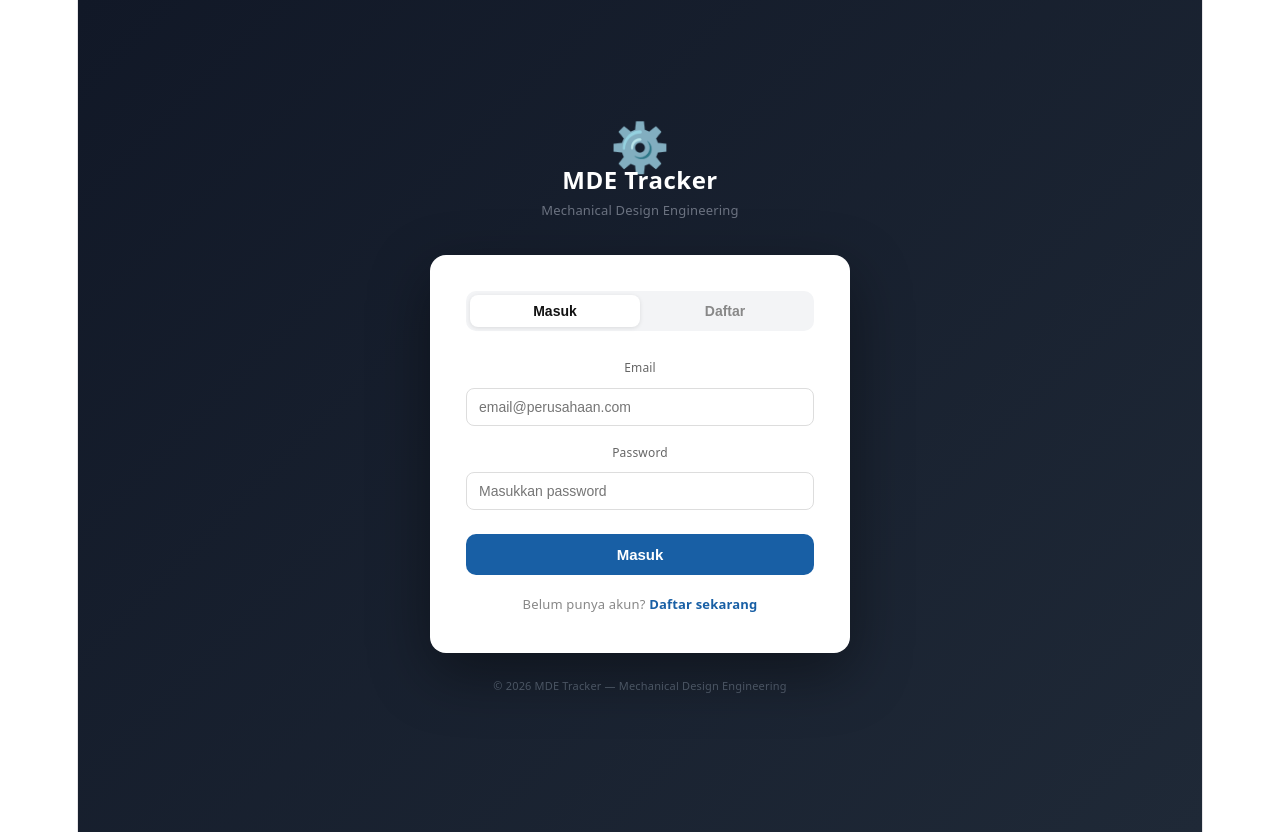
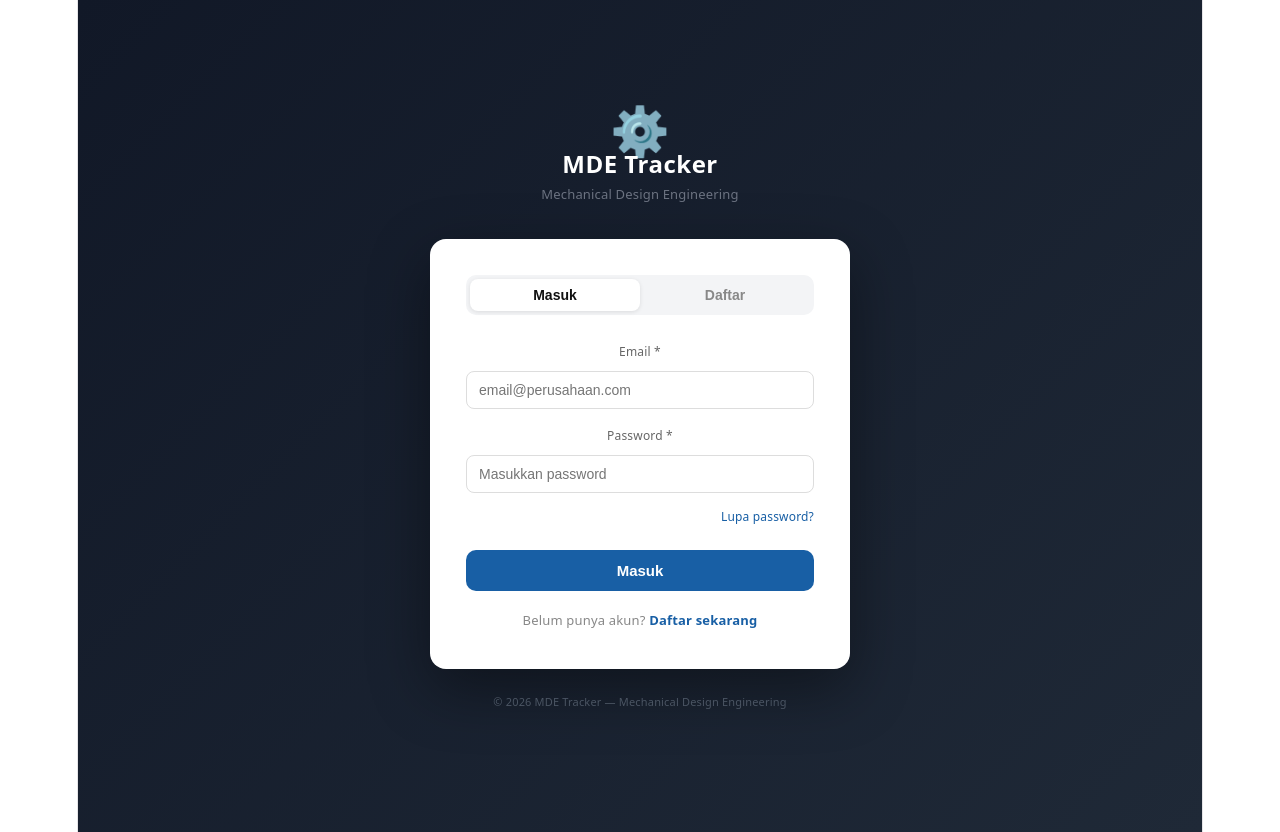
Before and after one commit to sunagata/mde-tracker, a React (Vite) app: page / in a window 1280 px wide. Built offline with nearby package versions, Linux system fonts and the light colour scheme.

Commit message:
Add forgot password feature

```diff
--- a/src/Auth.jsx
+++ b/src/Auth.jsx
@@ -2,7 +2,7 @@ import { useState } from "react";
 import { supabase } from "./supabase";
 
 export default function Auth() {
-  const [mode, setMode] = useState("login"); // login | register
+  const [mode, setMode] = useState("login"); // login | register | forgot
   const [email, setEmail] = useState("");
   const [password, setPassword] = useState("");
   const [name, setName] = useState("");
@@ -10,96 +10,169 @@ export default function Auth() {
   const [error, setError] = useState("");
   const [success, setSuccess] = useState("");
 
+  const reset = () => { setError(""); setSuccess(""); };
+
   const handleLogin = async () => {
     if (!email || !password) { setError("Email dan password wajib diisi"); return; }
-    setLoading(true); setError("");
+    setLoading(true); reset();
     const { error } = await supabase.auth.signInWithPassword({ email, password });
-    if (error) setError("Email atau password salah. Silakan coba lagi.");
+    if (error) {
+      if (error.message.includes("Invalid login")) setError("Email atau password salah. Coba lagi atau klik Lupa Password.");
+      else if (error.message.includes("Email not confirmed")) setError("Email belum diverifikasi. Cek inbox email Anda.");
+      else setError("Gagal login: " + error.message);
+    }
     setLoading(false);
   };
 
   const handleRegister = async () => {
     if (!email || !password || !name) { setError("Semua field wajib diisi"); return; }
     if (password.length < 6) { setError("Password minimal 6 karakter"); return; }
-    setLoading(true); setError("");
+    setLoading(true); reset();
     const { error } = await supabase.auth.signUp({
       email, password,
       options: { data: { full_name: name } }
     });
-    if (error) setError("Gagal daftar: " + error.message);
-    else { setSuccess("Akun berhasil dibuat! Silakan login."); setMode("login"); setPassword(""); }
+    if (error) {
+      if (error.message.includes("already registered")) setError("Email ini sudah terdaftar. Silakan login atau gunakan email lain.");
+      else setError("Gagal daftar: " + error.message);
+    } else {
+      setSuccess("✅ Akun berhasil dibuat! Silakan cek email Anda untuk verifikasi, lalu login.");
+      setMode("login");
+      setPassword("");
+    }
     setLoading(false);
   };
 
+  const handleForgotPassword = async () => {
+    if (!email) { setError("Masukkan email Anda terlebih dahulu"); return; }
+    setLoading(true); reset();
+    const { error } = await supabase.auth.resetPasswordForEmail(email, {
+      redirectTo: "https://engineering-design-progress.vercel.app/reset-password",
+    });
+    if (error) setError("Gagal kirim email: " + error.message);
+    else setSuccess("✅ Link reset password sudah dikirim ke " + email + ". Cek inbox (dan folder spam) Anda.");
+    setLoading(false);
+  };
+
+  const switchMode = (m) => { setMode(m); reset(); };
+
+  const titles = {
+    login: "Masuk",
+    register: "Daftar",
+    forgot: "Lupa Password"
+  };
+
   return (
-    <div style={{ minHeight: "100vh", background: "linear-gradient(135deg,#111827 0%,#1f2937 100%)", display: "flex", alignItems: "center", justifyContent: "center", fontFamily: "system-ui,-apple-system,sans-serif", padding: 16 }}>
-      <div style={{ width: "min(420px,100%)" }}>
+    <div style={{ minHeight:"100vh", background:"linear-gradient(135deg,#111827 0%,#1f2937 100%)", display:"flex", alignItems:"center", justifyContent:"center", fontFamily:"system-ui,-apple-system,sans-serif", padding:16 }}>
+      <div style={{ width:"min(420px,100%)" }}>
         {/* Logo */}
-        <div style={{ textAlign: "center", marginBottom: 32 }}>
-          <div style={{ fontSize: 48, marginBottom: 8 }}>⚙️</div>
-          <div style={{ fontSize: 24, fontWeight: 700, color: "#fff", letterSpacing: 0.5 }}>MDE Tracker</div>
-          <div style={{ fontSize: 13, color: "#6b7280", marginTop: 4 }}>Mechanical Design Engineering</div>
+        <div style={{ textAlign:"center", marginBottom:32 }}>
+          <div style={{ fontSize:48, marginBottom:8 }}>⚙️</div>
+          <div style={{ fontSize:24, fontWeight:700, color:"#fff", letterSpacing:.5 }}>MDE Tracker</div>
+          <div style={{ fontSize:13, color:"#6b7280", marginTop:4 }}>Mechanical Design Engineering</div>
         </div>
 
         {/* Card */}
-        <div style={{ background: "#fff", borderRadius: 16, padding: "2rem", boxShadow: "0 20px 60px rgba(0,0,0,.4)" }}>
-          {/* Tab */}
-          <div style={{ display: "flex", marginBottom: 24, background: "#f3f4f6", borderRadius: 10, padding: 4 }}>
-            {[["login", "Masuk"], ["register", "Daftar"]].map(([m, l]) => (
-              <button key={m} onClick={() => { setMode(m); setError(""); setSuccess(""); }}
-                style={{ flex: 1, padding: "8px 0", border: "none", borderRadius: 8, cursor: "pointer", fontSize: 14, fontWeight: 600,
-                  background: mode === m ? "#fff" : "transparent",
-                  color: mode === m ? "#111" : "#888",
-                  boxShadow: mode === m ? "0 1px 4px rgba(0,0,0,.1)" : "none",
-                  transition: "all .15s" }}>
-                {l}
-              </button>
-            ))}
-          </div>
+        <div style={{ background:"#fff", borderRadius:16, padding:"2rem", boxShadow:"0 20px 60px rgba(0,0,0,.4)" }}>
 
-          {/* Error / Success */}
-          {error && <div style={{ background: "#fef2f2", border: "1px solid #fecaca", borderRadius: 8, padding: "10px 12px", marginBottom: 16, fontSize: 13, color: "#dc2626" }}>⚠️ {error}</div>}
-          {success && <div style={{ background: "#f0fdf4", border: "1px solid #bbf7d0", borderRadius: 8, padding: "10px 12px", marginBottom: 16, fontSize: 13, color: "#16a34a" }}>✅ {success}</div>}
-
-          {/* Form */}
-          {mode === "register" && (
-            <div style={{ marginBottom: 14 }}>
-              <label style={{ fontSize: 12, color: "#666", display: "block", marginBottom: 6 }}>Nama Lengkap</label>
-              <input value={name} onChange={e => setName(e.target.value)} placeholder="Contoh: Budi Santoso"
-                style={{ width: "100%", padding: "10px 12px", border: "1px solid #ddd", borderRadius: 8, fontSize: 14, outline: "none", boxSizing: "border-box" }} />
+          {/* Tab — hanya tampil untuk login & register */}
+          {mode !== "forgot" && (
+            <div style={{ display:"flex", marginBottom:24, background:"#f3f4f6", borderRadius:10, padding:4 }}>
+              {[["login","Masuk"],["register","Daftar"]].map(([m,l])=>(
+                <button key={m} onClick={()=>switchMode(m)}
+                  style={{ flex:1, padding:"8px 0", border:"none", borderRadius:8, cursor:"pointer", fontSize:14, fontWeight:600,
+                    background:mode===m?"#fff":"transparent", color:mode===m?"#111":"#888",
+                    boxShadow:mode===m?"0 1px 4px rgba(0,0,0,.1)":"none", transition:"all .15s" }}>
+                  {l}
+                </button>
+              ))}
             </div>
           )}
 
-          <div style={{ marginBottom: 14 }}>
-            <label style={{ fontSize: 12, color: "#666", display: "block", marginBottom: 6 }}>Email</label>
-            <input type="email" value={email} onChange={e => setEmail(e.target.value)}
-              placeholder="email@perusahaan.com" onKeyDown={e => e.key === "Enter" && (mode === "login" ? handleLogin() : handleRegister())}
-              style={{ width: "100%", padding: "10px 12px", border: "1px solid #ddd", borderRadius: 8, fontSize: 14, outline: "none", boxSizing: "border-box" }} />
+          {/* Judul untuk mode forgot */}
+          {mode === "forgot" && (
+            <div style={{ marginBottom:20 }}>
+              <button onClick={()=>switchMode("login")}
+                style={{ border:"none", background:"none", cursor:"pointer", color:"#185FA5", fontSize:13, padding:0, marginBottom:12, display:"flex", alignItems:"center", gap:4 }}>
+                ← Kembali ke Login
+              </button>
+              <div style={{ fontSize:18, fontWeight:700, color:"#111" }}>🔑 Lupa Password</div>
+              <div style={{ fontSize:13, color:"#888", marginTop:4 }}>Masukkan email Anda dan kami akan kirimkan link untuk reset password.</div>
+            </div>
+          )}
+
+          {/* Error / Success */}
+          {error && (
+            <div style={{ background:"#fef2f2", border:"1px solid #fecaca", borderRadius:8, padding:"10px 12px", marginBottom:16, fontSize:13, color:"#dc2626" }}>
+              ⚠️ {error}
+            </div>
+          )}
+          {success && (
+            <div style={{ background:"#f0fdf4", border:"1px solid #bbf7d0", borderRadius:8, padding:"10px 12px", marginBottom:16, fontSize:13, color:"#16a34a" }}>
+              {success}
+            </div>
+          )}
+
+          {/* Field Nama — hanya saat register */}
+          {mode === "register" && (
+            <div style={{ marginBottom:14 }}>
+              <label style={{ fontSize:12, color:"#666", display:"block", marginBottom:6 }}>Nama Lengkap *</label>
+              <input value={name} onChange={e=>setName(e.target.value)} placeholder="Contoh: Budi Santoso"
+                style={{ width:"100%", padding:"10px 12px", border:"1px solid #ddd", borderRadius:8, fontSize:14, outline:"none", boxSizing:"border-box" }}/>
+            </div>
+          )}
+
+          {/* Field Email */}
+          <div style={{ marginBottom:14 }}>
+            <label style={{ fontSize:12, color:"#666", display:"block", marginBottom:6 }}>Email *</label>
+            <input type="email" value={email} onChange={e=>setEmail(e.target.value)}
+              placeholder="email@perusahaan.com"
+              onKeyDown={e=>{ if(e.key==="Enter"){ if(mode==="login") handleLogin(); else if(mode==="register") handleRegister(); else handleForgotPassword(); }}}
+              style={{ width:"100%", padding:"10px 12px", border:"1px solid #ddd", borderRadius:8, fontSize:14, outline:"none", boxSizing:"border-box" }}/>
           </div>
 
-          <div style={{ marginBottom: 24 }}>
-            <label style={{ fontSize: 12, color: "#666", display: "block", marginBottom: 6 }}>Password</label>
-            <input type="password" value={password} onChange={e => setPassword(e.target.value)}
-              placeholder={mode === "register" ? "Minimal 6 karakter" : "Masukkan password"}
-              onKeyDown={e => e.key === "Enter" && (mode === "login" ? handleLogin() : handleRegister())}
-              style={{ width: "100%", padding: "10px 12px", border: "1px solid #ddd", borderRadius: 8, fontSize: 14, outline: "none", boxSizing: "border-box" }} />
-          </div>
+          {/* Field Password — tidak tampil saat forgot */}
+          {mode !== "forgot" && (
+            <div style={{ marginBottom:mode==="login"?8:24 }}>
+              <label style={{ fontSize:12, color:"#666", display:"block", marginBottom:6 }}>Password *</label>
+              <input type="password" value={password} onChange={e=>setPassword(e.target.value)}
+                placeholder={mode==="register"?"Minimal 6 karakter":"Masukkan password"}
+                onKeyDown={e=>e.key==="Enter"&&(mode==="login"?handleLogin():handleRegister())}
+                style={{ width:"100%", padding:"10px 12px", border:"1px solid #ddd", borderRadius:8, fontSize:14, outline:"none", boxSizing:"border-box" }}/>
+            </div>
+          )}
 
-          <button onClick={mode === "login" ? handleLogin : handleRegister} disabled={loading}
-            style={{ width: "100%", padding: "12px 0", background: loading ? "#93c5fd" : "#185FA5", color: "#fff", border: "none", borderRadius: 10, fontSize: 15, fontWeight: 700, cursor: loading ? "not-allowed" : "pointer", transition: "background .15s" }}>
-            {loading ? "Memproses..." : mode === "login" ? "Masuk" : "Buat Akun"}
+          {/* Link Lupa Password — hanya di mode login */}
+          {mode === "login" && (
+            <div style={{ textAlign:"right", marginBottom:20 }}>
+              <span onClick={()=>switchMode("forgot")}
+                style={{ fontSize:12, color:"#185FA5", cursor:"pointer", fontWeight:500 }}>
+                Lupa password?
+              </span>
+            </div>
+          )}
+
+          {/* Tombol Aksi */}
+          <button
+            onClick={mode==="login"?handleLogin:mode==="register"?handleRegister:handleForgotPassword}
+            disabled={loading}
+            style={{ width:"100%", padding:"12px 0", background:loading?"#93c5fd":"#185FA5", color:"#fff", border:"none", borderRadius:10, fontSize:15, fontWeight:700, cursor:loading?"not-allowed":"pointer", transition:"background .15s", marginBottom:mode==="forgot"?0:16 }}>
+            {loading ? "Memproses..." : mode==="login"?"Masuk":mode==="register"?"Buat Akun":"Kirim Link Reset Password"}
           </button>
 
-          <div style={{ textAlign: "center", marginTop: 16, fontSize: 13, color: "#888" }}>
-            {mode === "login" ? "Belum punya akun? " : "Sudah punya akun? "}
-            <span onClick={() => { setMode(mode === "login" ? "register" : "login"); setError(""); setSuccess(""); }}
-              style={{ color: "#185FA5", cursor: "pointer", fontWeight: 600 }}>
-              {mode === "login" ? "Daftar sekarang" : "Masuk"}
-            </span>
-          </div>
+          {/* Link switch mode */}
+          {mode !== "forgot" && (
+            <div style={{ textAlign:"center", fontSize:13, color:"#888" }}>
+              {mode==="login"?"Belum punya akun? ":"Sudah punya akun? "}
+              <span onClick={()=>switchMode(mode==="login"?"register":"login")}
+                style={{ color:"#185FA5", cursor:"pointer", fontWeight:600 }}>
+                {mode==="login"?"Daftar sekarang":"Masuk"}
+              </span>
+            </div>
+          )}
         </div>
 
-        <div style={{ textAlign: "center", marginTop: 20, fontSize: 11, color: "#4b5563" }}>
+        <div style={{ textAlign:"center", marginTop:20, fontSize:11, color:"#4b5563" }}>
           © 2026 MDE Tracker — Mechanical Design Engineering
         </div>
       </div>
```
